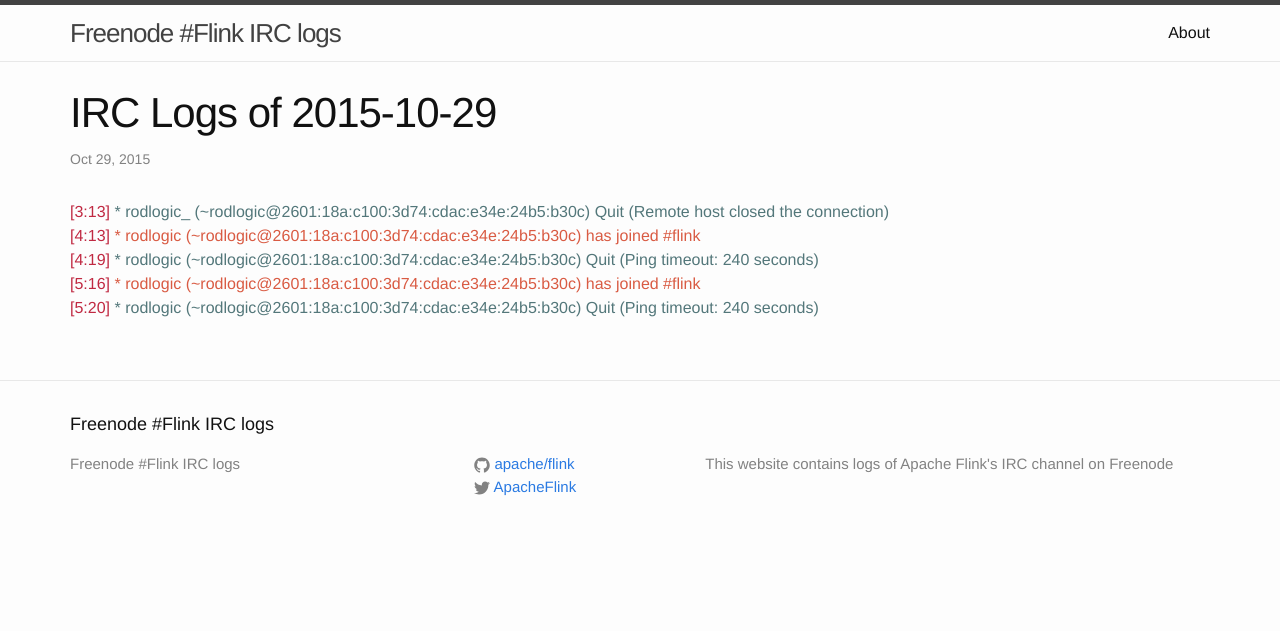
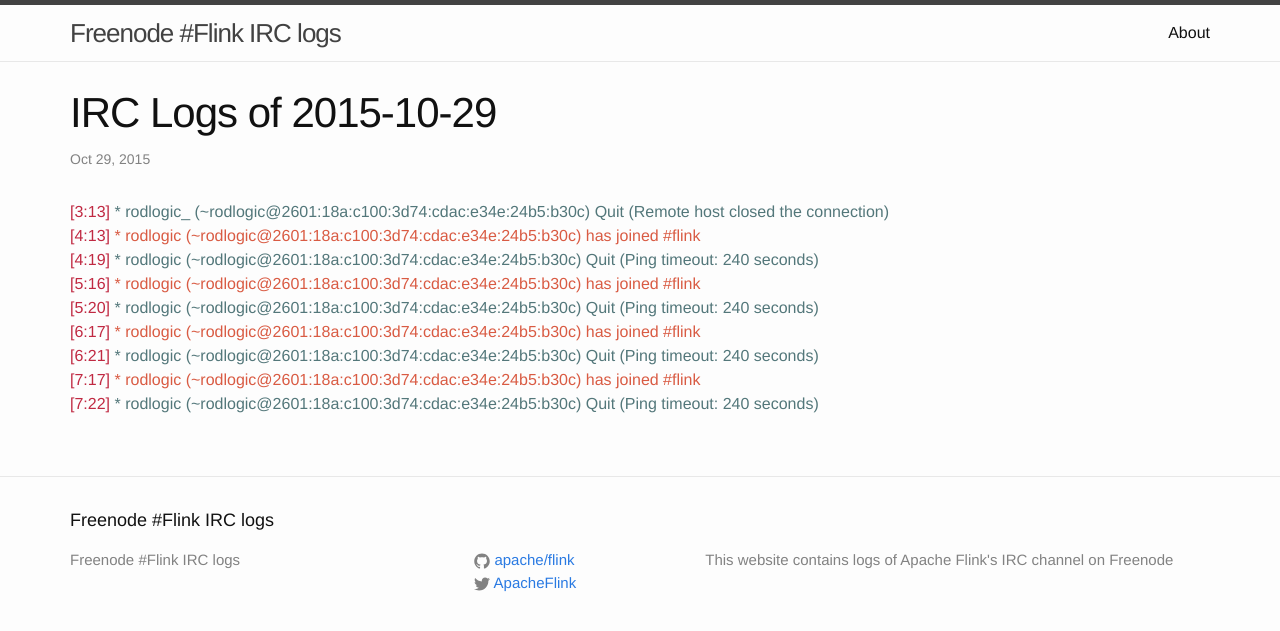
Before and after one commit to flink-irc-logs/flink-irc-logs.github.io, a Jekyll site: the page built from _posts/2015-10-29-logs.markdown, in a window 1280 px wide. Shown: the top 631 px of the page. Built offline with Jekyll 4.4.1, drawn with Linux system fonts in a browser that asks for light colours.

Commit message:
Update of the logs on Thu Oct 29 08:15:58 CET 2015

```diff
--- a/_posts/2015-10-29-logs.markdown
+++ b/_posts/2015-10-29-logs.markdown
@@ -9,3 +9,7 @@
 <span class="irc-date">[4:19]</span> <span class="irc-navy">* rodlogic (~rodlogic@2601:18a:c100:3d74:cdac:e34e:24b5:b30c) Quit (Ping timeout: 240 seconds)</span><br />
 <span class="irc-date">[5:16]</span> <span class="irc-green">* rodlogic (~rodlogic@2601:18a:c100:3d74:cdac:e34e:24b5:b30c) has joined #flink</span><br />
 <span class="irc-date">[5:20]</span> <span class="irc-navy">* rodlogic (~rodlogic@2601:18a:c100:3d74:cdac:e34e:24b5:b30c) Quit (Ping timeout: 240 seconds)</span><br />
+<span class="irc-date">[6:17]</span> <span class="irc-green">* rodlogic (~rodlogic@2601:18a:c100:3d74:cdac:e34e:24b5:b30c) has joined #flink</span><br />
+<span class="irc-date">[6:21]</span> <span class="irc-navy">* rodlogic (~rodlogic@2601:18a:c100:3d74:cdac:e34e:24b5:b30c) Quit (Ping timeout: 240 seconds)</span><br />
+<span class="irc-date">[7:17]</span> <span class="irc-green">* rodlogic (~rodlogic@2601:18a:c100:3d74:cdac:e34e:24b5:b30c) has joined #flink</span><br />
+<span class="irc-date">[7:22]</span> <span class="irc-navy">* rodlogic (~rodlogic@2601:18a:c100:3d74:cdac:e34e:24b5:b30c) Quit (Ping timeout: 240 seconds)</span><br />
```
